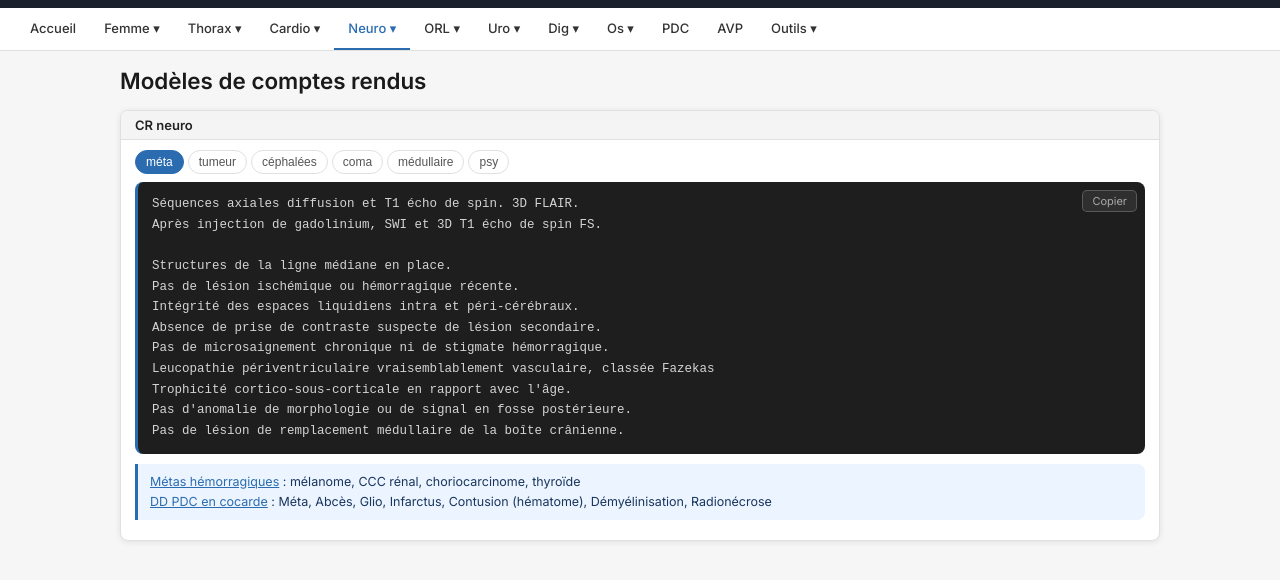
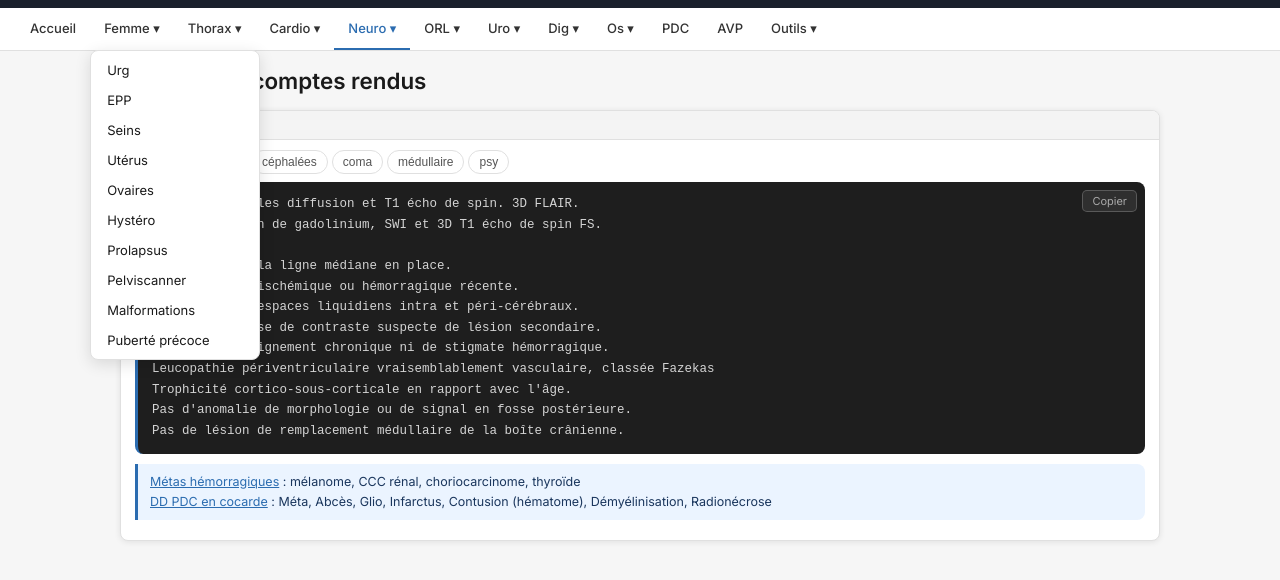
Before and after one commit to nazimbacha89-web/notes, a plain HTML site: page neuro/CR/index.html in a window 1280 px wide. Both pictures are taken after a click on the element "Femme ▾". Shown: the part 46-626 px from the top of the page. Drawn offline with Linux system fonts and the light colour scheme.

Commit message:
Add files via upload

```diff
--- a/neuro/CR/index.html
+++ b/neuro/CR/index.html
@@ -41,14 +41,34 @@
     .search-bar input { background: none; border: none; outline: none; color: #fff; font-family: inherit; font-size: 13px; width: 100%; }
     .search-bar input::placeholder { color: rgba(255,255,255,0.4); }
 
-    nav { background: var(--white); border-bottom: 1px solid var(--border); overflow-x: auto; white-space: nowrap; scrollbar-width: none; }
+    nav { background: var(--white); border-bottom: 1px solid var(--border); overflow-x: auto; overflow-y: visible; white-space: nowrap; scrollbar-width: none; position: relative; z-index: 150; }
     nav::-webkit-scrollbar { display: none; }
     .nav-inner { display: inline-flex; padding: 0 1rem; }
     .nav-item { position: relative; }
     .nav-link { display: inline-flex; align-items: center; gap: 4px; padding: 12px 14px; font-size: 13px; font-weight: 500; color: #333; text-decoration: none; border-bottom: 2px solid transparent; cursor: pointer; transition: color .15s, border-color .15s; user-select: none; }
     .nav-link:hover, .nav-link.active { color: var(--accent); border-bottom-color: var(--accent); }
-    .dropdown { display: none; position: absolute; top: 100%; left: 0; background: var(--white); border: 1px solid var(--border); border-radius: var(--radius); box-shadow: 0 4px 16px rgba(0,0,0,0.12); min-width: 170px; z-index: 300; padding: 4px 0; }
-    .nav-item:hover .dropdown { display: block; }
+
+    /* Menu déroulant : position fixed pour ne pas être coupé par le nav scrollable,
+       max-height + overflow-y:auto pour pouvoir défiler si trop long */
+    .dropdown {
+      display: none;
+      position: fixed;
+      background: var(--white);
+      border: 1px solid var(--border);
+      border-radius: var(--radius);
+      box-shadow: 0 4px 16px rgba(0,0,0,0.12);
+      min-width: 170px;
+      max-height: calc(100vh - 120px);
+      overflow-y: auto;
+      overscroll-behavior: contain;
+      -webkit-overflow-scrolling: touch;
+      z-index: 300;
+      padding: 4px 0;
+    }
+    .nav-item.open > .dropdown { display: block; }
+    @media (hover: hover) and (pointer: fine) {
+      .nav-item:hover > .dropdown { display: block; }
+    }
     .dropdown a { display: block; padding: 7px 16px; font-size: 13px; color: var(--text); text-decoration: none; }
     .dropdown a:hover { background: var(--accent-light); color: var(--accent); }
 
@@ -324,6 +344,64 @@ function search(q) {
     b.style.display = (!q || b.textContent.toLowerCase().includes(q)) ? '' : 'none';
   });
 }
+
+/* ============ MENU DEROULANT ============ */
+(function() {
+  const navItems = document.querySelectorAll('.nav-item');
+
+  function closeAll() {
+    navItems.forEach(it => it.classList.remove('open'));
+  }
+
+  function positionDropdown(item) {
+    const link = item.querySelector('.nav-link');
+    const dd = item.querySelector('.dropdown');
+    if (!link || !dd) return;
+    const r = link.getBoundingClientRect();
+    dd.style.top = r.bottom + 'px';
+    const ddWidth = dd.offsetWidth || 170;
+    let left = r.left;
+    if (left + ddWidth > window.innerWidth - 8) {
+      left = Math.max(8, window.innerWidth - ddWidth - 8);
+    }
+    dd.style.left = left + 'px';
+  }
+
+  navItems.forEach(item => {
+    const link = item.querySelector('.nav-link');
+    const dd = item.querySelector('.dropdown');
+    if (!link || !dd) return;
+
+    link.addEventListener('click', e => {
+      e.preventDefault();
+      e.stopPropagation();
+      const wasOpen = item.classList.contains('open');
+      closeAll();
+      if (!wasOpen) {
+        item.classList.add('open');
+        positionDropdown(item);
+      }
+    });
+
+    item.addEventListener('mouseenter', () => positionDropdown(item));
+  });
+
+  document.addEventListener('click', e => {
+    if (!e.target.closest('.nav-item')) closeAll();
+  });
+
+  const nav = document.querySelector('nav');
+  if (nav) nav.addEventListener('scroll', closeAll, { passive: true });
+
+  window.addEventListener('resize', () => {
+    const open = document.querySelector('.nav-item.open');
+    if (open) positionDropdown(open);
+  });
+
+  document.addEventListener('keydown', e => {
+    if (e.key === 'Escape') closeAll();
+  });
+})();
 </script>
 </body>
 </html>
```
